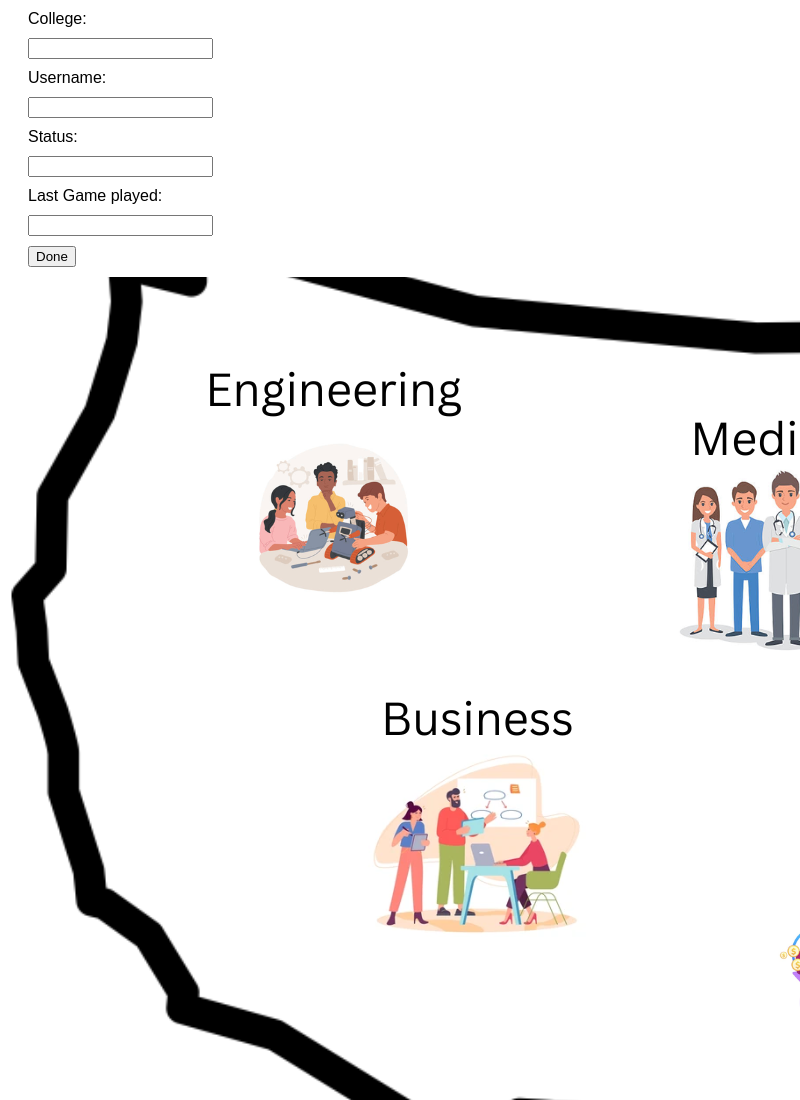
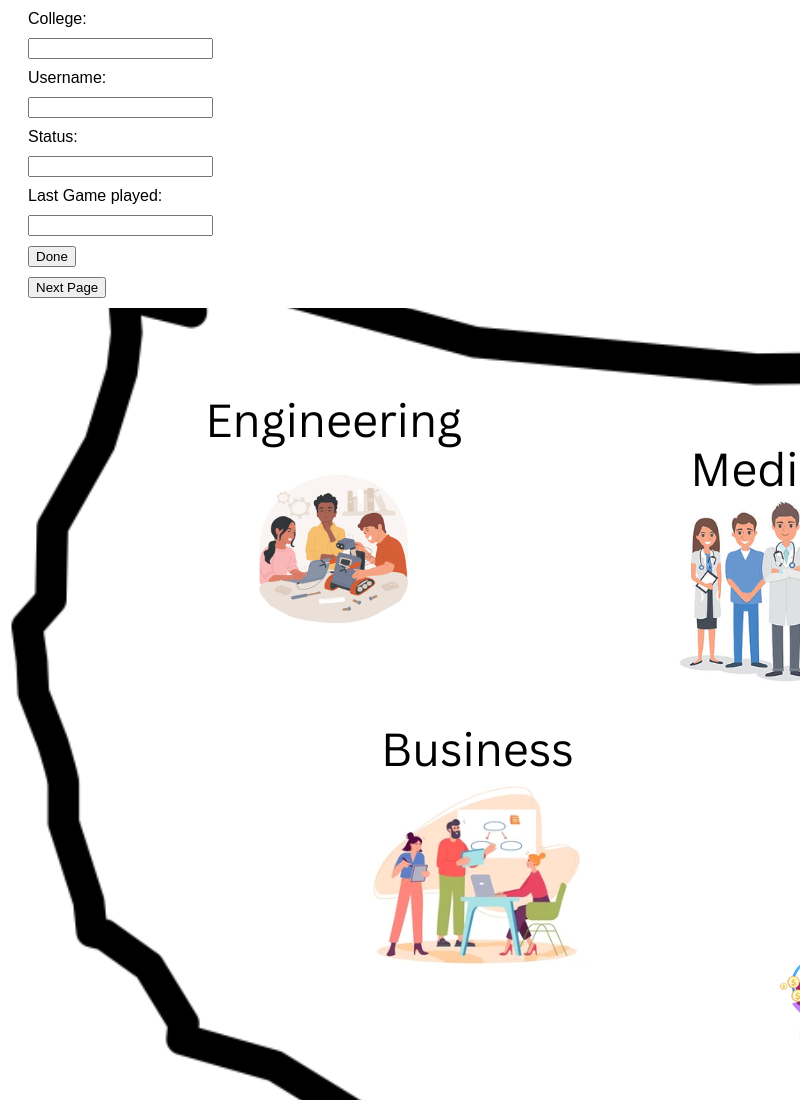
Before and after one commit to Coiny555/Gaming-Buddies, an Electron app: page MapVisual.html in a window 800 px wide. Shown: the top 1100 px of the page. Drawn offline with Linux system fonts and the light colour scheme.

Commit message:
Update MapVisual.html

```diff
--- a/MapVisual.html
+++ b/MapVisual.html
@@ -18,6 +18,9 @@
             <label>Last Game played:</label>
             <input type="text" name="Last_Game_Played">
             <button type="submit" id="submitbutton">Done</button>
+            <button onclick="window.location.href='FriendBio.html'">
+              Next Page
+            </button>
         </form>
     </div>
 
```
